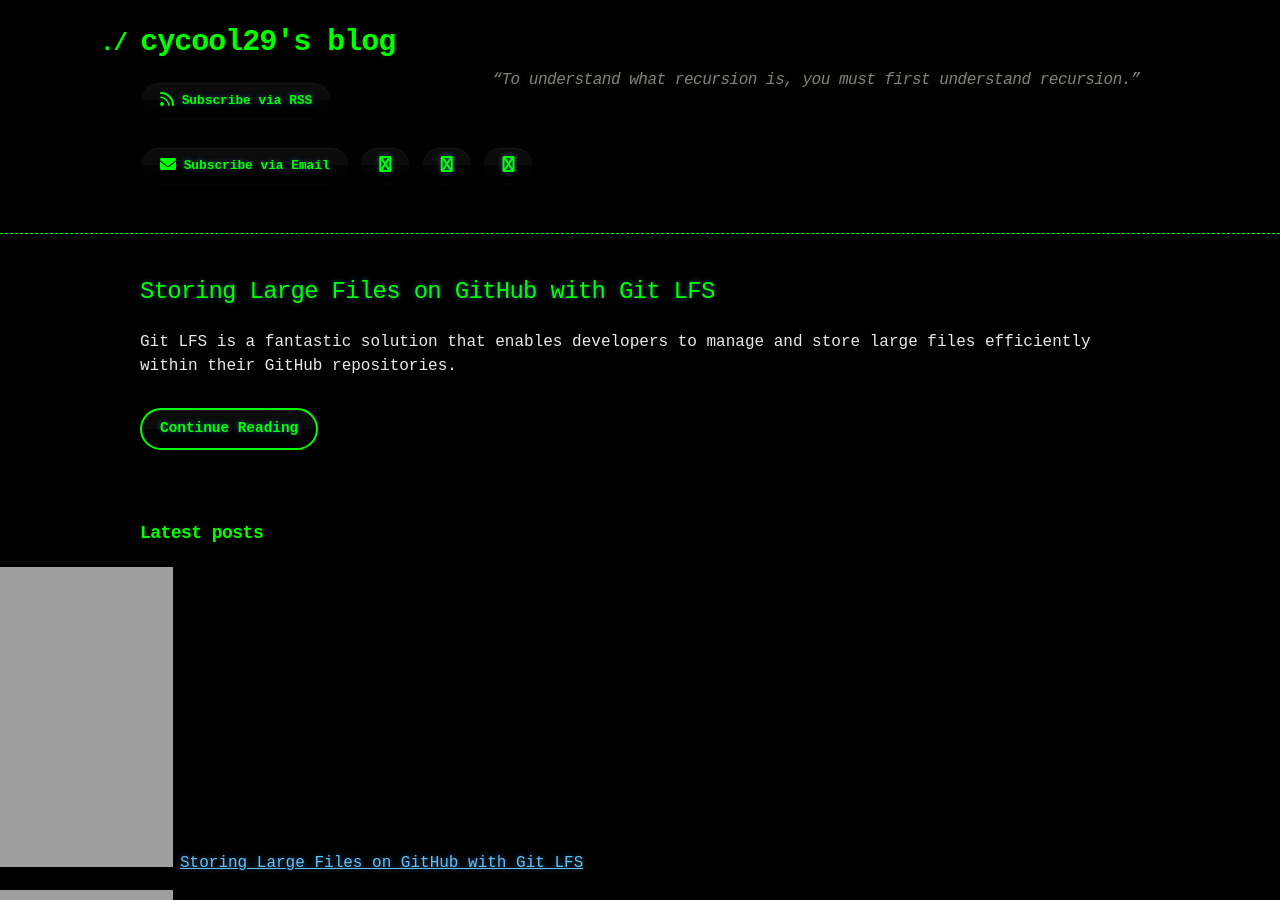
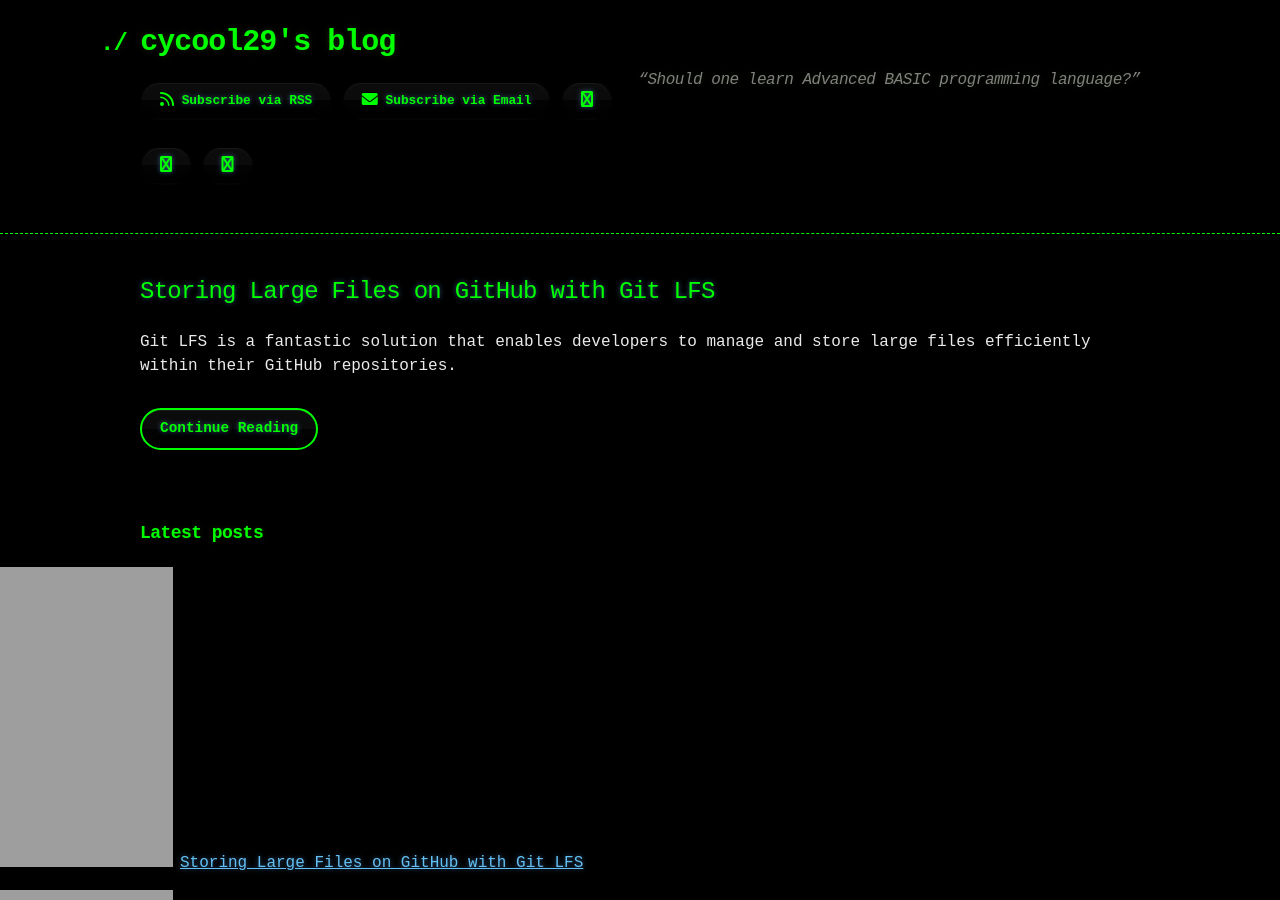
Before and after one commit to cycool29/cycool29.github.io, a Jekyll site: the page built from index.md, in a window 1280 px wide and 900 px high. Built offline with Jekyll 4.4.1, drawn with Linux system fonts in a browser that asks for light colours; a style sheet for code colours, icons or effects is not loaded.

Commit message:
Update quotes

```diff
--- a/_config.yml
+++ b/_config.yml
@@ -1,5 +1,5 @@
 title: cycool29's blog
-description: "“To understand what recursion is, you must first understand recursion.” "
+description: "“Should one learn Advanced BASIC programming language?” "
 bio: A high school student. Intermediate in Python, Git, Bash. Learning JavaScript. He/Him. "
 author: cycool29
 url: https://cycool29.github.io
```
